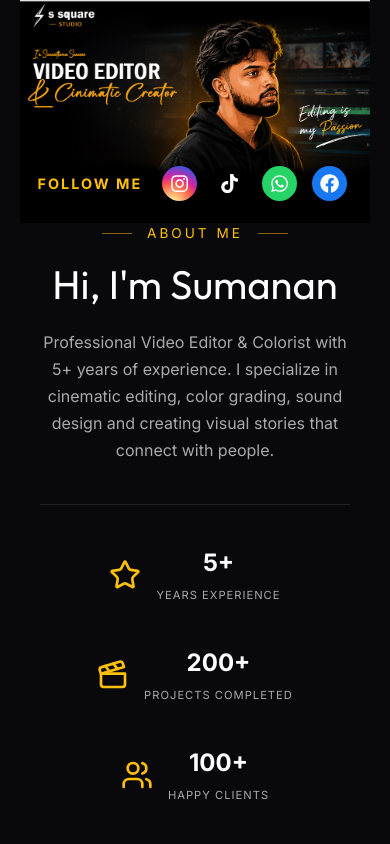
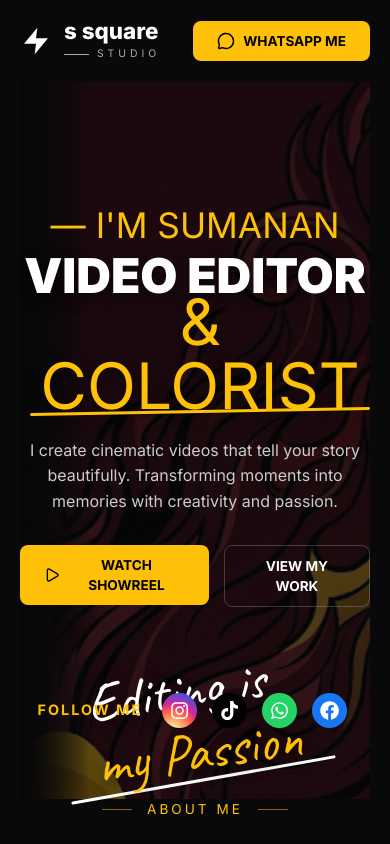
Before and after one commit to suman2001a/stdionsuman, a Next.js app: page / in a window 390 px wide. Shown: the top 844 px of the page. Built offline with nearby package versions, Linux system fonts and the light colour scheme; no server answers; the database is empty.

Commit message:
Fix hero section and phone number

```diff
--- a/app/page.tsx
+++ b/app/page.tsx
@@ -89,8 +89,7 @@ export default function Home() {
 
   return (
     <main className={styles.container}>
-      {/* Header hidden because it's baked into the mockup screenshot */}
-      <header className={styles.header} style={{ display: 'none' }}>
+      <header className={styles.header}>
         <div className={styles.logo}>
           <svg width="32" height="32" viewBox="0 0 24 24" fill="none" xmlns="http://www.w3.org/2000/svg">
              <path d="M13 2L3 14H12L11 22L21 10H12L13 2Z" fill="#fff"/>
@@ -120,15 +119,46 @@ export default function Home() {
       </header>
 
       {/* Hero Section */}
-      <section id="home" style={{ width: '100%', overflow: 'hidden', position: 'relative' }}>
-        <Image
-          src="/full-hero-mockup.png"
-          alt="Sumanan Portfolio Hero"
-          width={1920}
-          height={1080}
-          style={{ width: '100%', height: 'auto', objectFit: 'contain' }}
-          priority
-        />
+      <section id="home" className={styles.hero}>
+        <div className={styles.heroBackgroundContainer}>
+          <Image
+            src="/main-bg.png"
+            alt="Hero Background"
+            fill
+            className={styles.heroBgImg}
+            priority
+          />
+          <div className={styles.heroBgOverlay}></div>
+        </div>
+
+        <div className={styles.heroContainer}>
+          <div className={styles.heroLeftText}>
+            <div className={styles.heroSub}>
+              — I'M SUMANAN
+            </div>
+            <h1 className={styles.heroTitle}>
+              VIDEO EDITOR<br />
+              <span className={styles.heroTitleSub}>& COLORIST</span>
+            </h1>
+            <p style={{ marginTop: '20px', maxWidth: '400px', lineHeight: '1.6', color: '#ccc' }}>
+              I create cinematic videos that tell your story beautifully. Transforming moments into memories with creativity and passion.
+            </p>
+            <div style={{ display: 'flex', gap: '15px', marginTop: '30px' }}>
+              <Link href="#portfolio" style={{ textDecoration: 'none' }}>
+                <button className={styles.btnPrimary}><Play size={18} /> WATCH SHOWREEL</button>
+              </Link>
+              <Link href="#portfolio" style={{ textDecoration: 'none' }}>
+                <button className={styles.btnSecondary}>VIEW MY WORK</button>
+              </Link>
+            </div>
+          </div>
+          <div className={styles.heroRightText}>
+             <div className={styles.heroFloatingText}>
+               <span className={`${styles.cursive} ${styles.editingIs}`}>Editing is</span><br />
+               <span className={`${styles.cursive} ${styles.myPassion}`}>my Passion</span>
+             </div>
+          </div>
+        </div>
         <div className={styles.followMe}>
           <span className={styles.followText}>FOLLOW ME</span>
           <div className={styles.socialIcons}>
```
